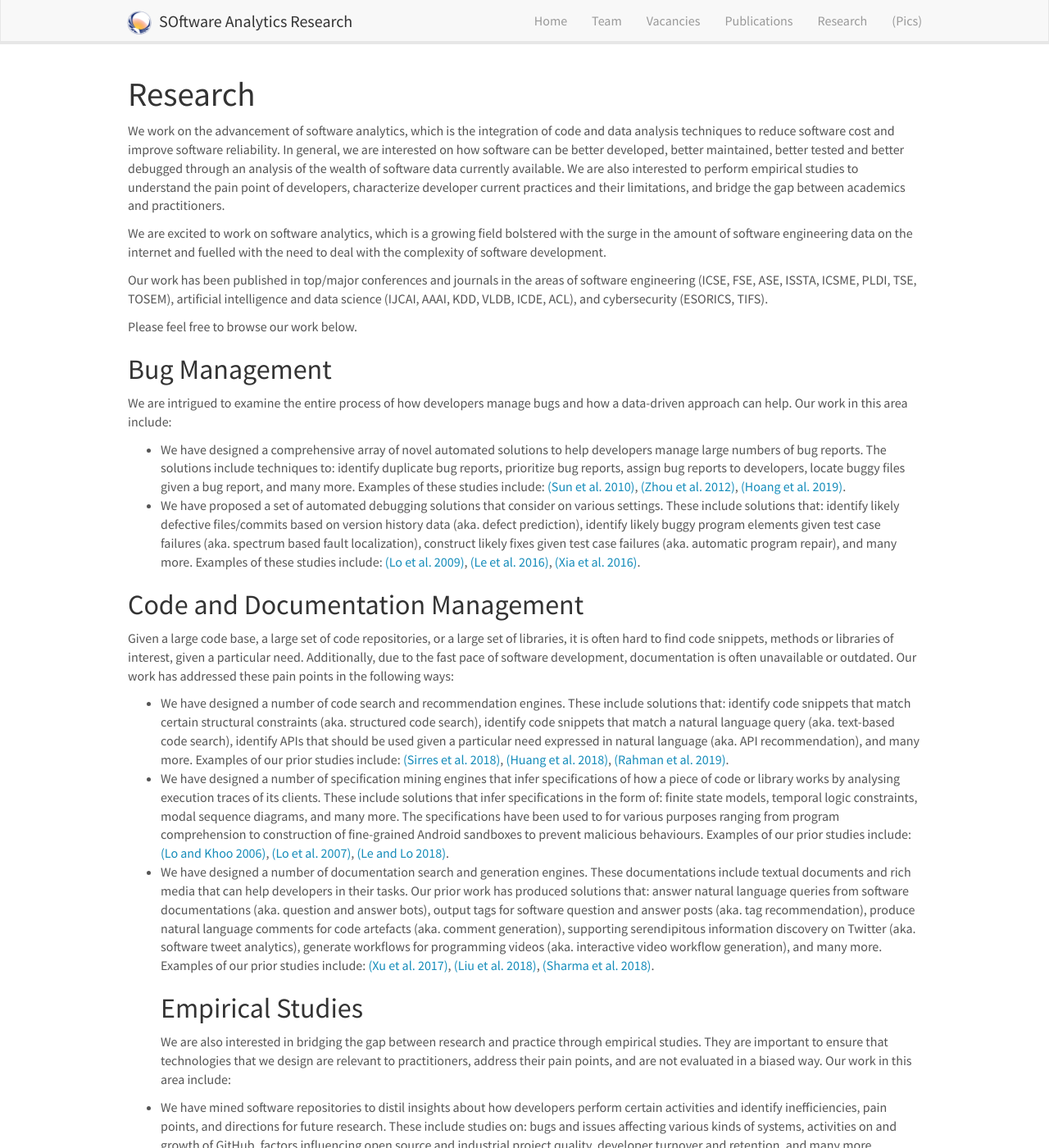
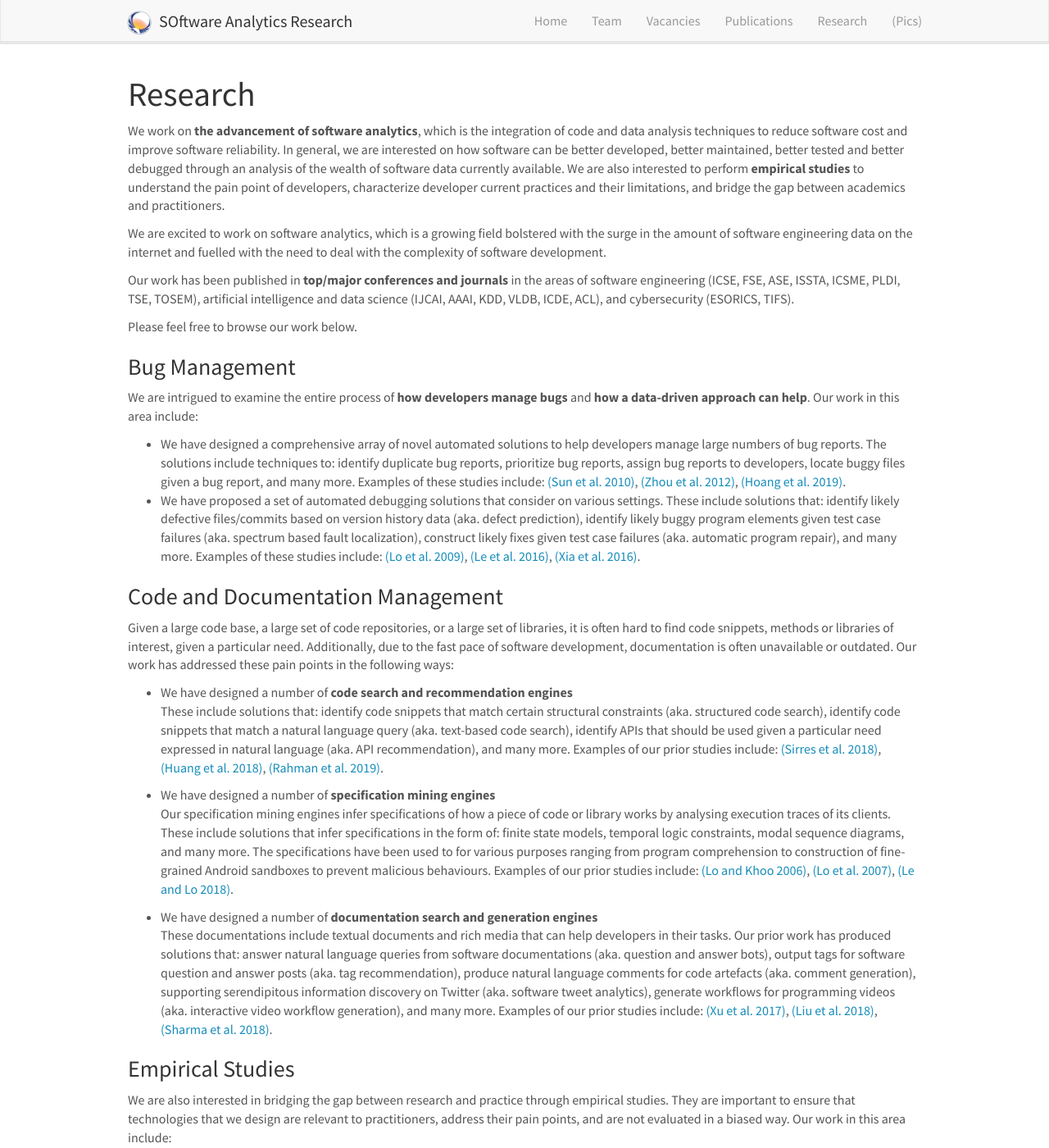
Before and after one commit to soarsmu/soarsmu.github.io, a Jekyll site: the page built from _pages/research.md, in a window 1280 px wide and 1400 px high. Shown: the whole window at 82% size. Built offline with Jekyll 4.4.1, drawn with Linux system fonts in a browser that asks for light colours; nearby versions of some CDN libraries; some of the changed text lies outside the part shown.

Commit message:
docs(research): emphasize important information

```diff
--- a/_pages/research.md
+++ b/_pages/research.md
@@ -7,25 +7,31 @@ permalink: /research/
 ---
 
 # Research
-We work on the advancement of software analytics, which is the integration of code and data analysis techniques to reduce software cost and improve software reliability. In general, we are interested on how software can be better developed, better maintained, better tested and better debugged through an analysis of the wealth of software data currently available. We are also interested to perform empirical studies to understand the pain point of developers, characterize developer current practices and their limitations, and bridge the gap between academics and practitioners.
+We work on **the advancement of software analytics**, which is the integration of code and data analysis techniques to reduce software cost and improve software reliability. In general, we are interested on how software can be better developed, better maintained, better tested and better debugged through an analysis of the wealth of software data currently available. We are also interested to perform **empirical studies** to understand the pain point of developers, characterize developer current practices and their limitations, and bridge the gap between academics and practitioners.
 
 We are excited to work on software analytics, which is a growing field bolstered with the surge in the amount of software engineering data on the internet and fuelled with the need to deal with the complexity of software development.
 
-Our work has been published in top/major conferences and journals in the areas of software engineering (ICSE, FSE, ASE, ISSTA, ICSME, PLDI, TSE, TOSEM), artificial intelligence and data science (IJCAI, AAAI, KDD, VLDB, ICDE, ACL), and cybersecurity (ESORICS, TIFS).
+Our work has been published in **top/major conferences and journals** in the areas of software engineering (ICSE, FSE, ASE, ISSTA, ICSME, PLDI, TSE, TOSEM), artificial intelligence and data science (IJCAI, AAAI, KDD, VLDB, ICDE, ACL), and cybersecurity (ESORICS, TIFS).
 
 Please feel free to browse our work below.
 
-##  Bug Management
-We are intrigued to examine the entire process of how developers manage bugs and how a data-driven approach can help. Our work in this area include:
+###  Bug Management
+We are intrigued to examine the entire process of **how developers manage bugs** and **how a data-driven approach can help**. Our work in this area include:
 + We have designed a comprehensive array of novel automated solutions to help developers manage large numbers of bug reports. The solutions include techniques to: identify duplicate bug reports, prioritize bug reports, assign bug reports to developers, locate buggy files given a bug report, and many more. Examples of these studies include: [(Sun et al. 2010)](https://ink.library.smu.edu.sg/cgi/viewcontent.cgi?article=4723&context=sis_research), [(Zhou et al. 2012)](https://ink.library.smu.edu.sg/cgi/viewcontent.cgi?article=2530&context=sis_research), [(Hoang et al. 2019)](https://ink.library.smu.edu.sg/cgi/viewcontent.cgi?article=5481&context=sis_research).
 + We have proposed a set of automated debugging solutions that consider on various settings. These include solutions that: identify likely defective files/commits based on version history data (aka. defect prediction), identify likely buggy program elements given test case failures (aka. spectrum based fault localization), construct likely fixes given test case failures (aka. automatic program repair), and many more. Examples of these studies include: [(Lo et al. 2009)](https://ink.library.smu.edu.sg/cgi/viewcontent.cgi?article=1458&context=sis_research), [(Le et al. 2016)](https://ink.library.smu.edu.sg/cgi/viewcontent.cgi?article=4732&context=sis_research), [(Xia et al. 2016)](https://ink.library.smu.edu.sg/cgi/viewcontent.cgi?article=4416&context=sis_research).
 
-##  Code and Documentation Management
+###  Code and Documentation Management
 Given a large code base, a large set of code repositories, or a large set of libraries, it is often hard to find code snippets, methods or libraries of interest, given a particular need. Additionally, due to the fast pace of software development, documentation is often unavailable or outdated. Our work has addressed these pain points in the following ways:
-+ We have designed a number of code search and recommendation engines. These include solutions that: identify code snippets that match certain structural constraints (aka. structured code search), identify code snippets that match a natural language query (aka. text-based code search), identify APIs that should be used given a particular need expressed in natural language (aka. API recommendation), and many more. Examples of our prior studies include: [(Sirres et al. 2018)](https://ink.library.smu.edu.sg/cgi/viewcontent.cgi?article=5132&context=sis_research), [(Huang et al. 2018)](https://ink.library.smu.edu.sg/cgi/viewcontent.cgi?article=5300&context=sis_research), [(Rahman et al. 2019)](https://ink.library.smu.edu.sg/cgi/viewcontent.cgi?article=5326&context=sis_research).
-+ We have designed a number of specification mining engines that infer specifications of how a piece of code or library works by analysing execution traces of its clients. These include solutions that infer specifications in the form of: finite state models, temporal logic constraints, modal sequence diagrams, and many more. The specifications have been used to for various purposes ranging from program comprehension to construction of fine-grained Android sandboxes to prevent malicious behaviours. Examples of our prior studies include: [(Lo and Khoo 2006)](https://ink.library.smu.edu.sg/cgi/viewcontent.cgi?article=1915&amp;context=sis_research), [(Lo et al. 2007)]({{ site.baseurl }}/downloads/kdd07.pdf), [(Le and Lo 2018)](https://ink.library.smu.edu.sg/cgi/viewcontent.cgi?article=5297&context=sis_research).
-+ We have designed a number of documentation search and generation engines. These documentations include textual documents and rich media that can help developers in their tasks. Our prior work has produced solutions that: answer natural language queries from software documentations (aka. question and answer bots), output tags for software question and answer posts (aka. tag recommendation), produce natural language comments for code artefacts (aka. comment generation), supporting serendipitous information discovery on Twitter (aka. software tweet analytics), generate workflows for programming videos (aka. interactive video workflow generation), and many more. Examples of our prior studies include: [(Xu et al. 2017)](https://ink.library.smu.edu.sg/cgi/viewcontent.cgi?article=4926&context=sis_research), [(Liu et al. 2018)]({{ site.baseurl }}/downloads/ase18-NNGen.pdf), [(Sharma et al. 2018)]({{ site.baseurl }}/downloads/tosem18.pdf).
-## Empirical Studies
+
++ We have designed a number of **code search and recommendation engines** <br> These include solutions that: identify code snippets that match certain structural constraints (aka. structured code search), identify code snippets that match a natural language query (aka. text-based code search), identify APIs that should be used given a particular need expressed in natural language (aka. API recommendation), and many more. Examples of our prior studies include: [(Sirres et al. 2018)](https://ink.library.smu.edu.sg/cgi/viewcontent.cgi?article=5132&context=sis_research), [(Huang et al. 2018)](https://ink.library.smu.edu.sg/cgi/viewcontent.cgi?article=5300&context=sis_research), [(Rahman et al. 2019)](https://ink.library.smu.edu.sg/cgi/viewcontent.cgi?article=5326&context=sis_research).
+
++ We have designed a number of **specification mining engines** <br>
+Our specification mining engines infer specifications of how a piece of code or library works by analysing execution traces of its clients. These include solutions that infer specifications in the form of: finite state models, temporal logic constraints, modal sequence diagrams, and many more. The specifications have been used to for various purposes ranging from program comprehension to construction of fine-grained Android sandboxes to prevent malicious behaviours. Examples of our prior studies include: [(Lo and Khoo 2006)](https://ink.library.smu.edu.sg/cgi/viewcontent.cgi?article=1915&amp;context=sis_research), [(Lo et al. 2007)]({{ site.baseurl }}/downloads/kdd07.pdf), [(Le and Lo 2018)](https://ink.library.smu.edu.sg/cgi/viewcontent.cgi?article=5297&context=sis_research).
+
++ We have designed a number of **documentation search and generation engines** <br>
+These documentations include textual documents and rich media that can help developers in their tasks. Our prior work has produced solutions that: answer natural language queries from software documentations (aka. question and answer bots), output tags for software question and answer posts (aka. tag recommendation), produce natural language comments for code artefacts (aka. comment generation), supporting serendipitous information discovery on Twitter (aka. software tweet analytics), generate workflows for programming videos (aka. interactive video workflow generation), and many more. Examples of our prior studies include: [(Xu et al. 2017)](https://ink.library.smu.edu.sg/cgi/viewcontent.cgi?article=4926&context=sis_research), [(Liu et al. 2018)]({{ site.baseurl }}/downloads/ase18-NNGen.pdf), [(Sharma et al. 2018)]({{ site.baseurl }}/downloads/tosem18.pdf).
+
+### Empirical Studies
 We are also interested in bridging the gap between research and practice through empirical studies. They are important to ensure that technologies that we design are relevant to practitioners, address their pain points, and are not evaluated in a biased way. Our work in this area include:
-+ We have mined software repositories to distil insights about how developers perform certain activities and identify inefficiencies, pain points, and directions for future research. These include studies on: bugs and issues affecting various kinds of systems, activities on and growth of GitHub, factors influencing open source and industrial project quality, developer turnover and retention, and many more. Examples of these studies include: [(Thung et al. 2013)]({{ site.baseurl }}/downloads/csmr13.pdf), [(Le et al. 2018)]({{ site.baseurl }}/downloads/emse18-overfitting.pdf), [(Bao et al. 2019)]({{ site.baseurl }}/downloads/tse19-github.pdf).
-+ We have also analysed bias and limitations that affect existing automated tools. These include studies that analyse: bias in bug localization data, overfitting in program repair, bias in evaluation of defect prediction studies, and many more. Examples of these studies include: [(Kochhar et al. 2014)]({{ site.baseurl }}/downloads/ase14-bias.pdf), [(Huang et al. 2017)]({{ site.baseurl }}/downloads/icsme17-jit.pdf), [(Le et al. 2018)]({{ site.baseurl }}/downloads/emse18-overfitting.pdf).
++ We have **mined software repositories to distil insights** about how developers perform certain activities and identify inefficiencies, pain points, and directions for future research. These include studies on: bugs and issues affecting various kinds of systems, activities on and growth of GitHub, factors influencing open source and industrial project quality, developer turnover and retention, and many more. Examples of these studies include: [(Thung et al. 2013)]({{ site.baseurl }}/downloads/csmr13.pdf), [(Le et al. 2018)]({{ site.baseurl }}/downloads/emse18-overfitting.pdf), [(Bao et al. 2019)]({{ site.baseurl }}/downloads/tse19-github.pdf).
++ We have also **analysed bias and limitations that affect existing automated tools**. These include studies that analyse: bias in bug localization data, overfitting in program repair, bias in evaluation of defect prediction studies, and many more. Examples of these studies include: [(Kochhar et al. 2014)]({{ site.baseurl }}/downloads/ase14-bias.pdf), [(Huang et al. 2017)]({{ site.baseurl }}/downloads/icsme17-jit.pdf), [(Le et al. 2018)]({{ site.baseurl }}/downloads/emse18-overfitting.pdf).
```
Also changed, not shown: 1 other file.
